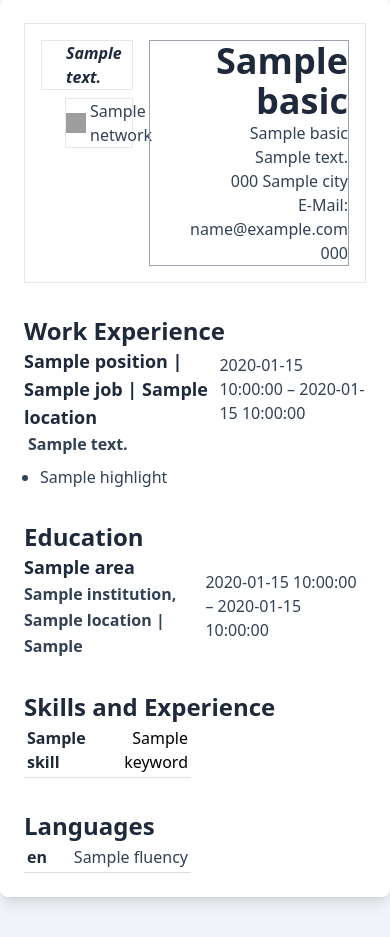
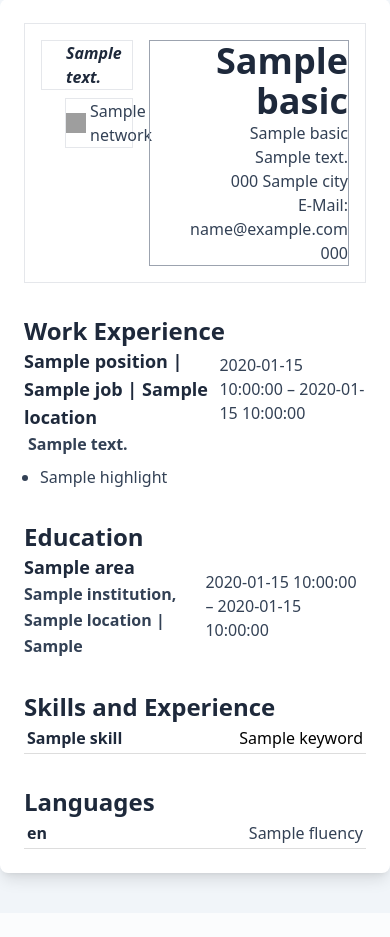
Before and after one commit to frzb/resume, a Python web app: template input/templates/template.j2 in a window 390 px wide. Shown: the part 41-978 px from the top of the page. After the commit the page ends 930 px from the top, so only its background shows below. Run offline with Jinja, Linux system fonts and the light colour scheme; the template is opened without the code that fills it: most values are stand-ins (such as "Sample title", 1, 10 or a date in 2020); grey boxes are pictures that could not be loaded.

Commit message:
Handle grid on narrow screen mobile devices

```diff
--- a/input/templates/template.j2
+++ b/input/templates/template.j2
@@ -10,6 +10,7 @@
               rel="stylesheet">
         <link href="../static/css/tailwind.css" rel="stylesheet">
         <style>
+
             .grid-container {
                 display: grid;
                 grid-template-columns: repeat(2, 1fr);
@@ -19,6 +20,13 @@
             .grid-item {
                 padding: 3px;
                 border-bottom: 1px solid #ddd;
+            }
+
+            /* Mobile Devices */
+            @media screen and (max-width: 480px) {
+              .grid-container {
+                grid-template-columns: 1fr;
+              }
             }
 
             @media print {
```
